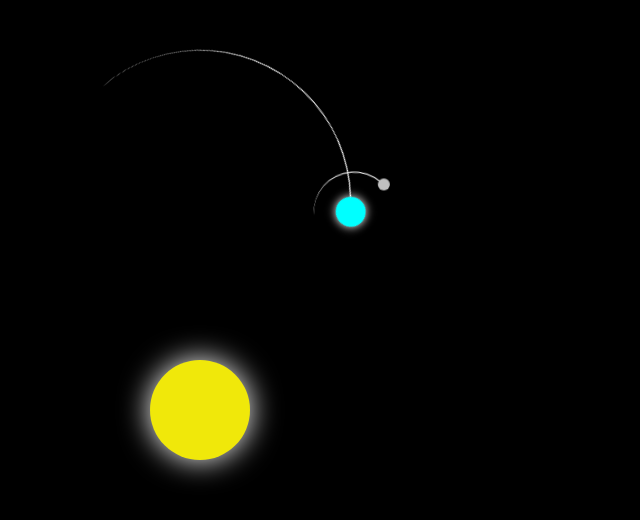
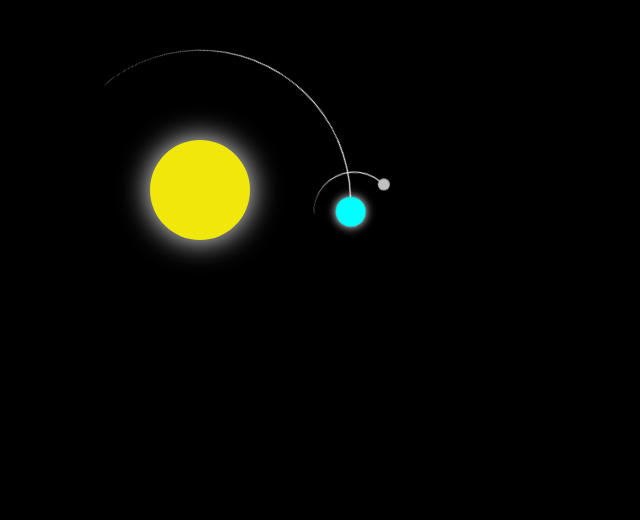
Before and after one commit to Basudeb-Bej/Solar_system, a plain HTML site: page index.html in a window 1280 px wide. Shown: the whole page, without its empty margins (0-640 px from the left). Drawn offline with Linux system fonts and the light colour scheme.

Commit message:
Update style.css

```diff
--- a/style.css
+++ b/style.css
@@ -1,6 +1,6 @@
  body {
            margin: 45vh;
-           height: vh;
+           height: 70vh;
            display: flex;
            align-items: center;
            justify-content: center;
```
